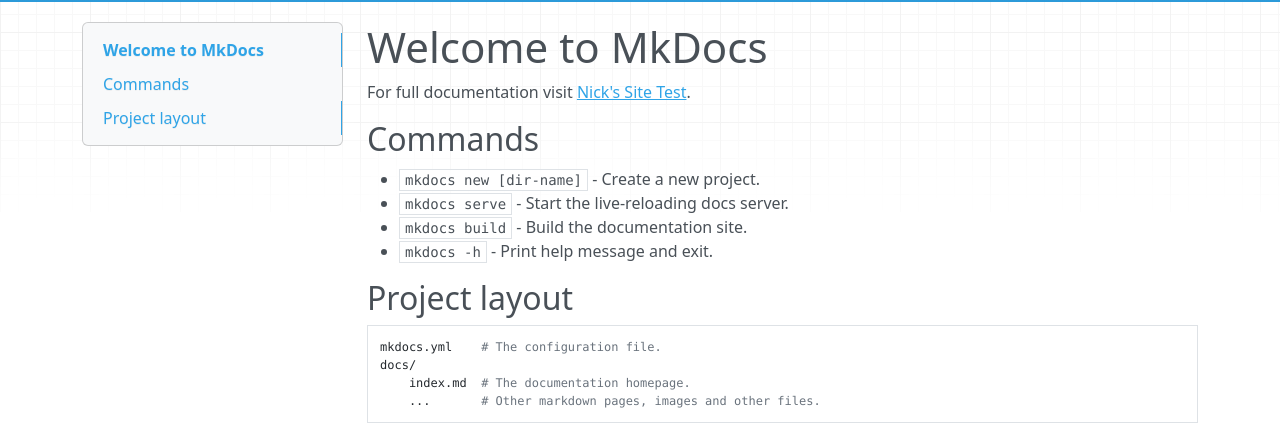
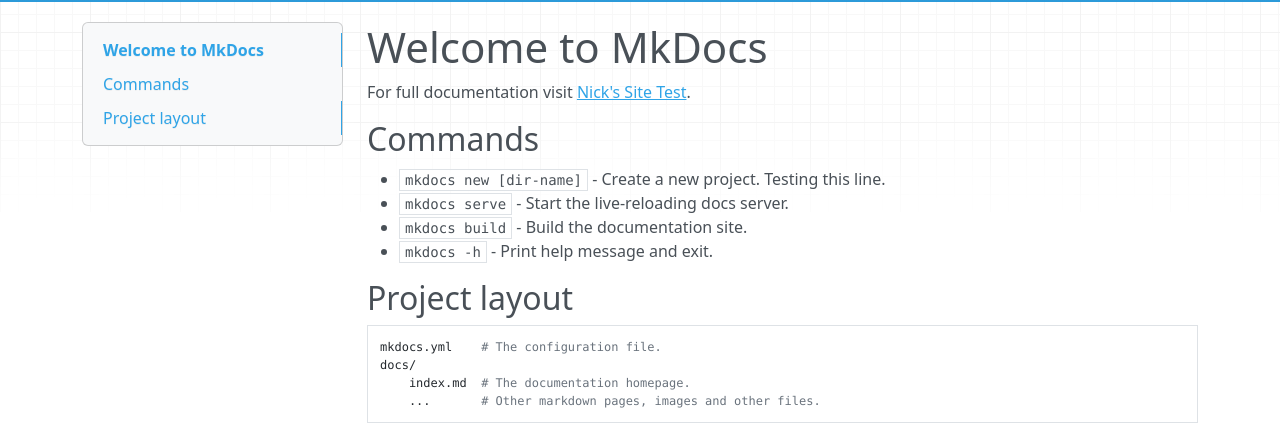
Before and after one commit to nmortari/doctest, an MkDocs documentation site: the page built from docs/index.md, in a window 1280 px wide. Shown: the part 94-519 px from the top of the page. Built offline with MkDocs 1.6.1, drawn with Linux system fonts in a browser that asks for light colours; nearby versions of some CDN libraries.

Commit message:
Testing workflow

```diff
--- a/docs/index.md
+++ b/docs/index.md
@@ -4,7 +4,7 @@
 
 ## Commands
 
-* `mkdocs new [dir-name]` - Create a new project.
+* `mkdocs new [dir-name]` - Create a new project. Testing this line.
 * `mkdocs serve` - Start the live-reloading docs server.
 * `mkdocs build` - Build the documentation site.
 * `mkdocs -h` - Print help message and exit.
```
